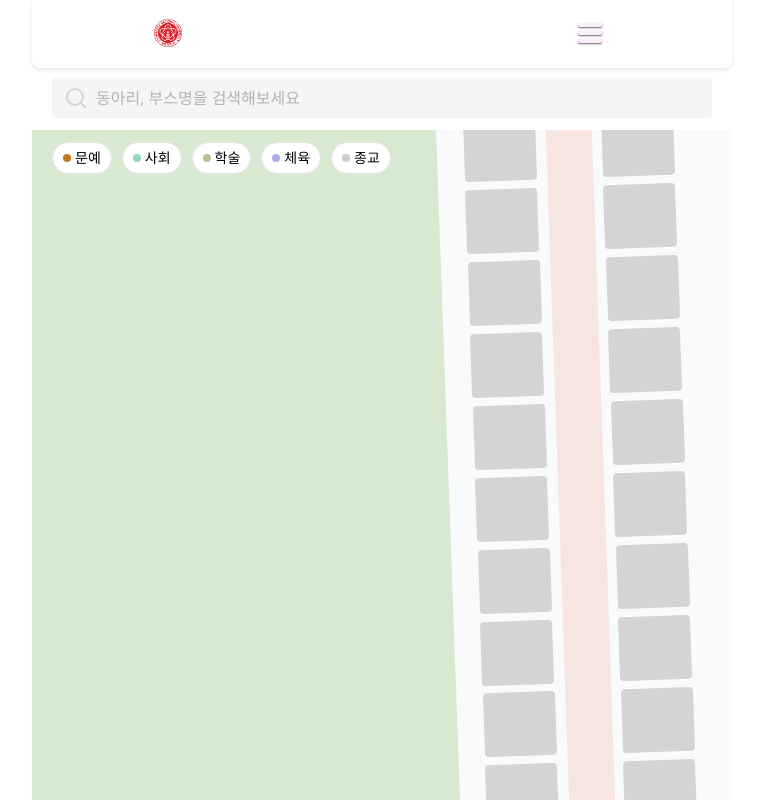
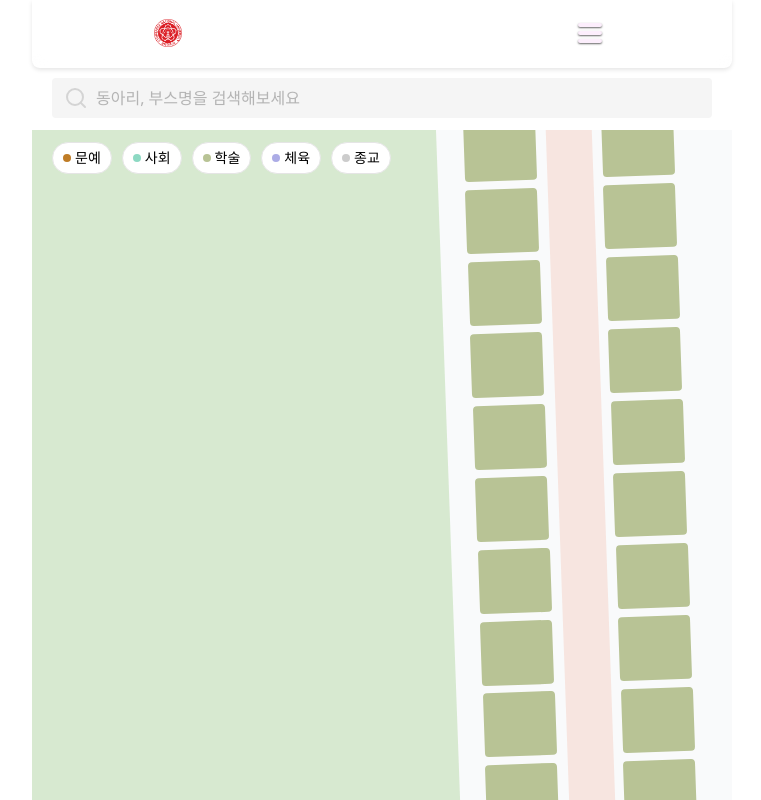
Before and after one commit to knu-80/knu-client, a React (Vite) app: page /map in a window 1280 px wide. Shown: the whole page, without its empty margins (258-1019 px from the left). Built offline with nearby package versions, Linux system fonts and the light colour scheme.

Commit message:
[#14]Feat: 부스 클릭 하이라이트 색상 적용

```diff
--- a/src/components/BoothMarker.tsx
+++ b/src/components/BoothMarker.tsx
@@ -38,7 +38,7 @@ export function BoothMarker({
     >
       <div className={`relative w-full h-full rounded-[4px] flex items-center justify-center ${bgColorClass ?? 'bg-gray-300'}`} >
         {isOpen && (
-          <span className="absolute top-1 left-1 h-2 w-2 rounded-full bg-knu-red shadow-[0_0_4px_rgba(255,0,0,0.5)]" />
+          <span className="absolute top-1 left-1 h-2 w-2 rounded-full bg-knu-red" />
         )}
       </div>
     </button>
--- a/src/constants/booth.ts
+++ b/src/constants/booth.ts
@@ -14,29 +14,15 @@ export interface BoothDetail {
   is_active: boolean;
 }
 
-export const MOCK_BOOTHS: BoothDetail[] = [
-  {
-    booth_number: 1,
-    name: '테스트',
-    division: 'ACADEMIC_DIVISION',
-    is_active: true,
-  },
-  {
-    booth_number: 2,
-    name: '테스트 문예',
-    division: 'CULTURE_ART_DIVISION',
-    is_active: false,
-  },
-  {
-    booth_number: 3,
-    name: '테스트 체육',
-    division: 'SPORTS_DIVISION',
-    is_active: true,
-  },
-  {
-    booth_number: 4,
-    name: '테스트 사회',
-    division: 'SOCIAL_DIVISION',
-    is_active: true,
-  },
-];
+export const MOCK_BOOTHS: Record<number, BoothDetail> = {
+  1: { booth_number: 1, name: '테스트 학술', division: 'ACADEMIC_DIVISION', is_active: false },
+  2: { booth_number: 2, name: '테스트 문예', division: 'CULTURE_ART_DIVISION', is_active: false },
+  3: { booth_number: 3, name: '테스트 체육', division: 'SPORTS_DIVISION', is_active: false },
+  4: { booth_number: 4, name: '테스트 사회', division: 'SOCIAL_DIVISION', is_active: false },
+  5: { booth_number: 5, name: '테스트 종교', division: 'RELIGIOUS_DIVISION', is_active: false },
+  6: { booth_number: 6, name: '테스트 학술2', division: 'ACADEMIC_DIVISION', is_active: true },
+  7: { booth_number: 7, name: '테스트 문예2', division: 'CULTURE_ART_DIVISION', is_active: true },
+  8: { booth_number: 8, name: '테스트 체육2', division: 'SPORTS_DIVISION', is_active: false },
+  9: { booth_number: 9, name: '테스트 사회2', division: 'SOCIAL_DIVISION', is_active: false },
+  10: { booth_number: 10, name: '테스트 종교2', division: 'RELIGIOUS_DIVISION', is_active: true },
+};
--- a/src/pages/MapPage.tsx
+++ b/src/pages/MapPage.tsx
@@ -3,11 +3,19 @@ import { SearchBar } from '@/components/SearchBar';
 import { MapPageClubCategory } from '@/components/ClubCategory';
 import { BoothMarker } from '@/components/BoothMarker';
 import { BOOTH_COORDINATES } from '@/constants/map';
-import { DIVISION_INFO, MOCK_BOOTHS } from '@/constants/booth';
+import { DIVISION_INFO, MOCK_BOOTHS, type BoothDetail } from '@/constants/booth';
 import MapSvg from '@/assets/map.svg';
+
+const DEFAULT_BOOTH: BoothDetail = {
+  booth_number: 0,
+  name: '',
+  division: 'ACADEMIC_DIVISION',
+  is_active: false,
+};
 
 export default function MapPage() {
   const [value, setValue] = useState('');
+  const [selectedBoothId, setSelectedBoothId] = useState<number | null>(null);
 
   return (
     <div className="h-full flex flex-col overflow-hidden">
@@ -35,22 +43,19 @@ export default function MapPage() {
           <div className="absolute top-0 left-0 w-full h-full">
             {Object.entries(BOOTH_COORDINATES).map(([number, coord]) => {
               const boothNum = Number(number);
-              const boothInfo = MOCK_BOOTHS.find(b => b.booth_number === boothNum);
-              const bgColorClass = coord.isManagement
+              const boothInfo = MOCK_BOOTHS[boothNum] || DEFAULT_BOOTH;
+              const isSelected = selectedBoothId === boothNum;
+              const divisionColor = coord.isManagement
                 ? DIVISION_INFO.MANAGEMENT.color
-                : boothInfo
-                  ? DIVISION_INFO[boothInfo.division].color
-                  : 'bg-gray-300'
-
+                : DIVISION_INFO[boothInfo.division].color;
+              const bgColorClass = isSelected ? 'bg-knu-red' : divisionColor;
               return (
                 <BoothMarker
                   key={boothNum}
-                  x={coord.x}
-                  y={coord.y}
-                  rotate={coord.rotate}
-                  isManagement={coord.isManagement}
+                  {...coord}
                   bgColorClass={bgColorClass}
-                  isOpen={boothInfo?.is_active}
+                  isOpen={boothInfo.is_active}
+                  onClick={() => setSelectedBoothId(boothNum)}
                 />
               );
             })}
```
